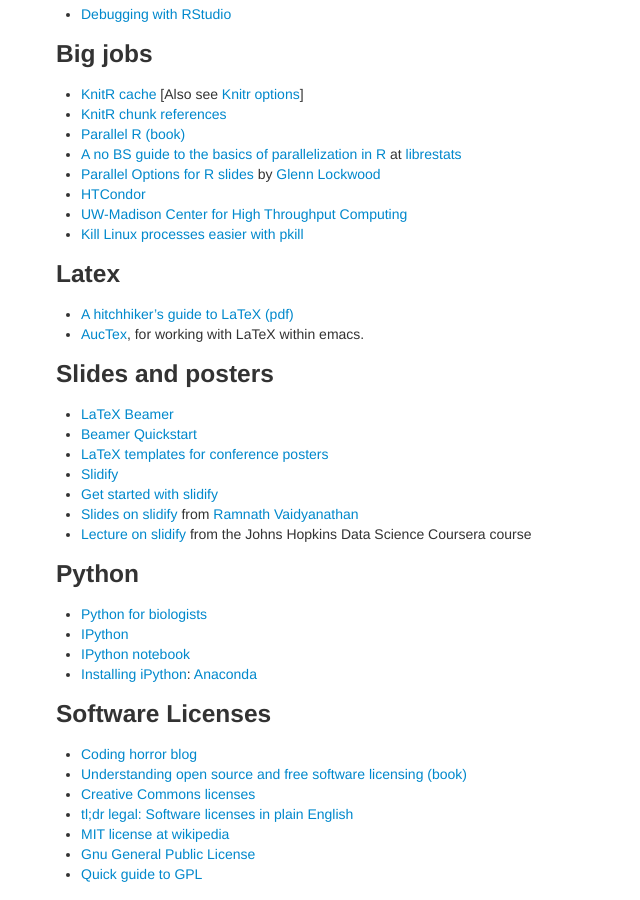
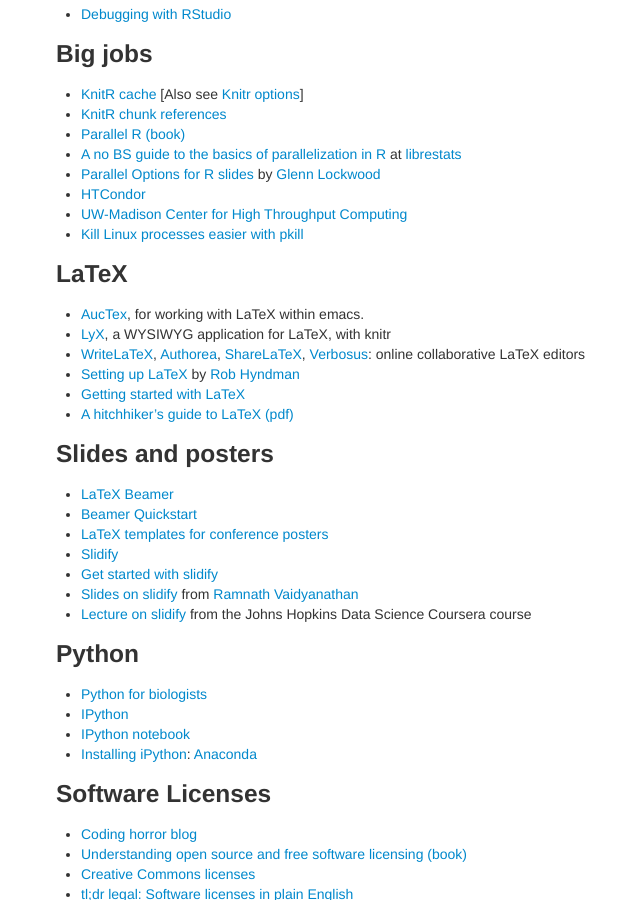
Before and after one commit to kbroman/Tools4RR, a Jekyll site: the page built from pages/resources.md, in a window 1280 px wide and 900 px high, scrolled down 2631 px. Shown: the whole window, without its empty margins (234-874 px from the left). Built offline with Jekyll 4.4.1, drawn with Linux system fonts in a browser that asks for light colours.

Commit message:
Add to resources page

```diff
--- a/pages/resources.md
+++ b/pages/resources.md
@@ -169,11 +169,19 @@
 - [UW-Madison Center for High Throughput Computing](http://chtc.cs.wisc.edu)
 - [Kill Linux processes easier with pkill](http://www.howtogeek.com/howto/linux/kill-linux-processes-easier-with-pkill/)
 
-### Latex
+### LaTeX
 
-- [A hitchhiker's guide to LaTeX (pdf)](http://chaosbook.org/FAQ/lala.pdf)
 - [AucTex](https://www.gnu.org/software/auctex/), for working with
   LaTeX within emacs.
+- [LyX](http://www.lyx.org), a WYSIWYG application for LaTeX, with knitr
+- [WriteLaTeX](http://writelatex.com),
+  [Authorea](http://authorea.com),
+  [ShareLaTeX](http://sharelatex.com),
+  [Verbosus](http://verbosus.com): online collaborative LaTeX editors
+- [Setting up LaTeX](http://robjhyndman.com/hyndsight/latex-setup/) by [Rob Hyndman](http://robjhyndman.com)
+- [Getting started with LaTeX](http://www.maths.tcd.ie/~dwilkins/LaTeXPrimer/GSWLaTeX.pdf)
+- [A hitchhiker's guide to LaTeX (pdf)](http://chaosbook.org/FAQ/lala.pdf)
+
 
 
 ### Slides and posters
```
